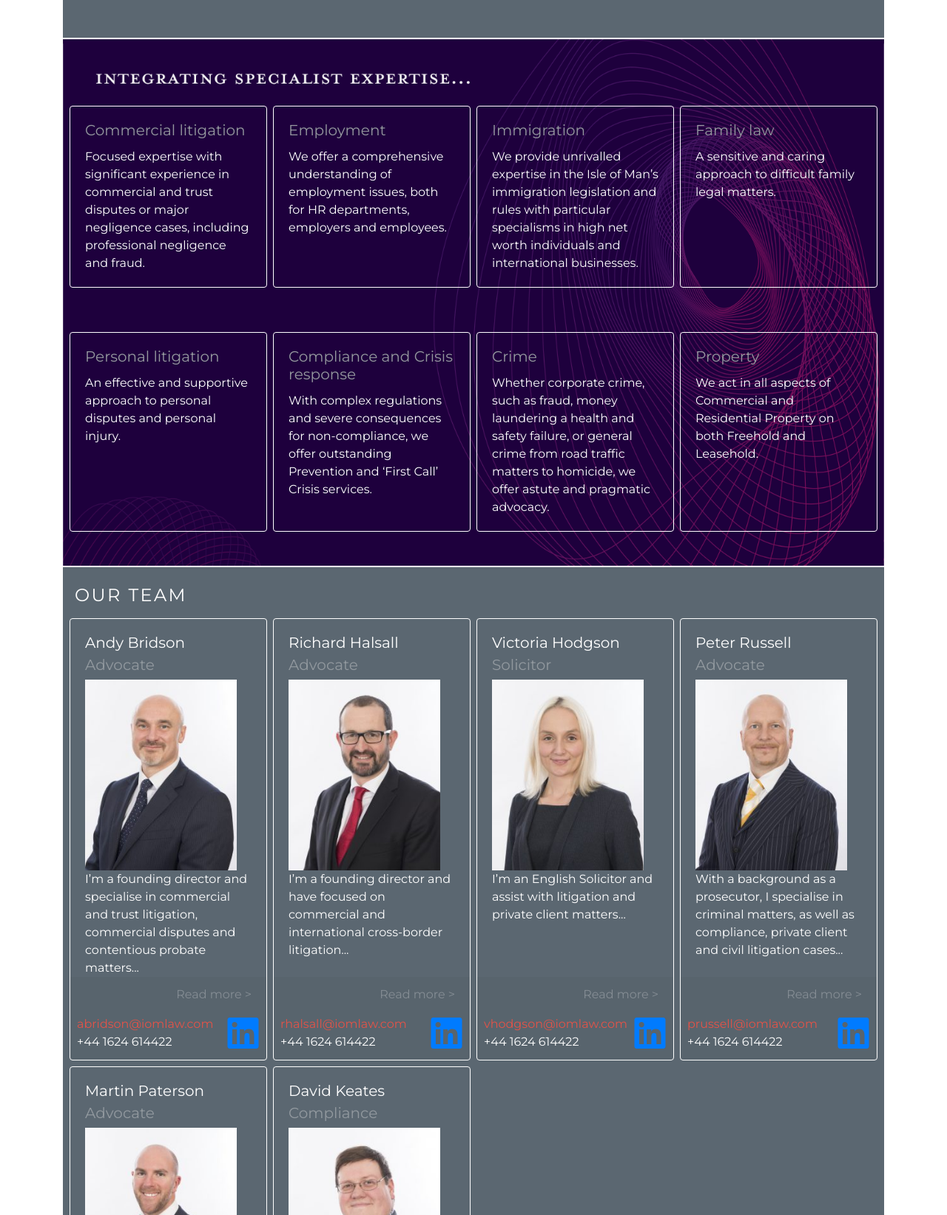
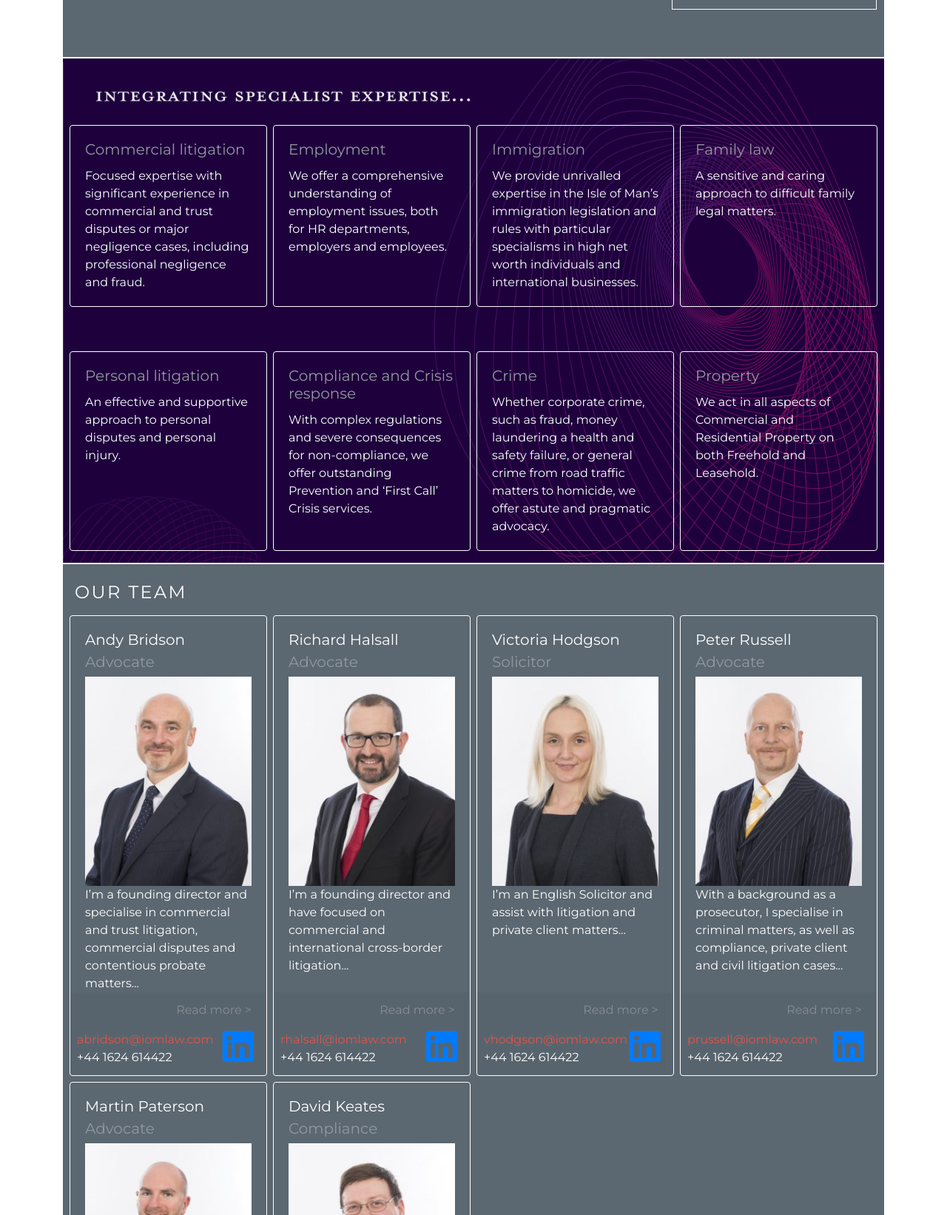
Before and after one commit to ceottaki/iomlaw-v3, a plain HTML site: page index.html in a window 1280 px wide. Shown: the part 1157-2800 px from the top of the page at 74% size. Drawn offline with nearby package versions, Linux system fonts and the light colour scheme.

Commit message:
iPad styling - interim.

```diff
--- a/index.html
+++ b/index.html
@@ -11,10 +11,10 @@
 </head>
 
 <body>
-    <div id="home" class="container">
+    <div id="home" class="container pt-3">
         <div class="header row">
             <div class="logo col-sm-5">
-                <img class="logo" src="images/Logo.png" alt="BridsonHalsall Advocates" />
+                <img class="logo img-fluid" src="images/Logo.png" alt="BridsonHalsall Advocates" />
             </div>
 
             <div class="menu col-sm">
@@ -120,7 +120,7 @@
                 </div>
             </div>
         </div>
-        <div id="expertise" class="expertise">
+        <div id="expertise" class="expertise pb-3">
             <div class="card-deck expertise-card-deck-top">
                 <div class="card bg-transparent border border-white ml-1 mr-1">
                     <div class="card-body">
--- a/styles/main.css
+++ b/styles/main.css
@@ -9,16 +9,12 @@ body {
     text-transform: uppercase;
 }
 
-div.logo img.logo {
-    width: 400px;
-}
-
 .carousel-control-prev {
-    left: -70px;
+    left: -5%;
 }
 
 .carousel-control-next {
-    right: -70px;
+    right: -5%;
 }
 
 #expertise-carousel {
@@ -57,8 +53,7 @@ div.logo img.logo {
 
 .expertise {
     background-image: url('../images/Expertise-Background.png');
-    background-size: contain;
-    height: 712px;
+    background-repeat: round;
 }
 
 .expertise .card-deck.expertise-card-deck-top {
@@ -89,7 +84,7 @@ div.logo img.logo {
 }
 
 .team .team-photo {
-    width: 205px;
+    width: 100%;
 }
 
 .team .card-subtitle {
@@ -105,7 +100,9 @@ div.logo img.logo {
 }
 
 .team .team-linkedin {
-    right: 5px;
+    bottom: 15px;
+    right: 15px;
+    position: absolute;
 }
 
 .contact {
```
